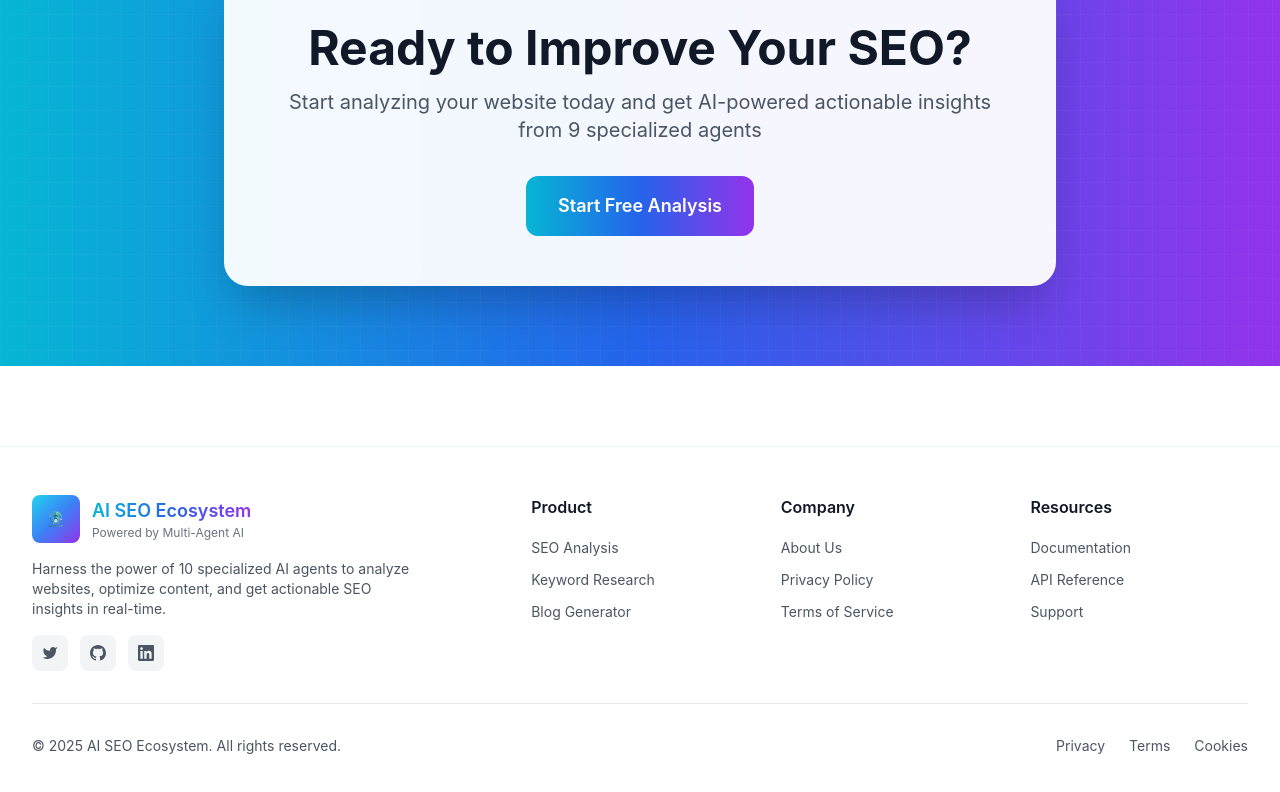
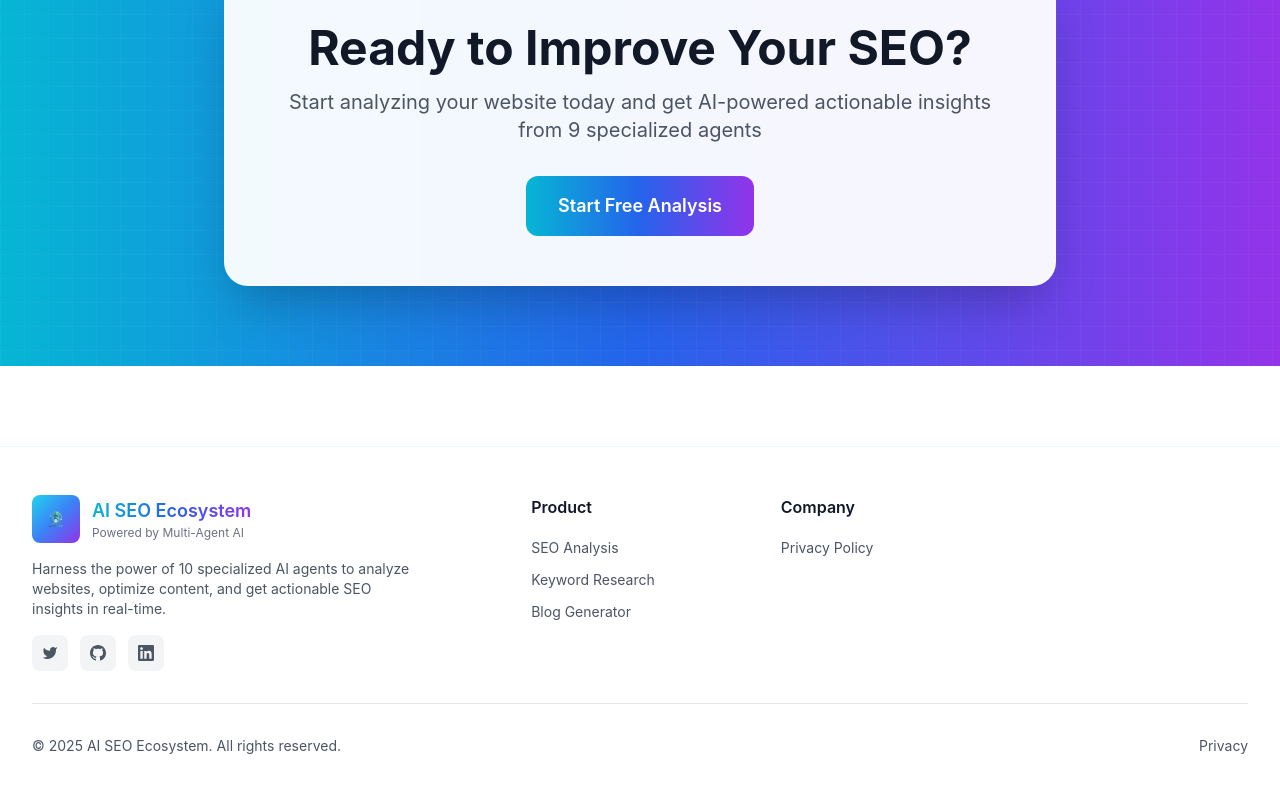
Before and after one commit to Yuvi021/AI-SEO-Ecosystem, a Next.js app in the folder frontend/: page / in a window 1280 px wide. Shown: the part 6144-6936 px from the top of the page. Built offline with nearby package versions, Linux system fonts and the light colour scheme; no server answers.

Commit message:
fix: footer UI changes

```diff
--- a/frontend/app/components/Footer.tsx
+++ b/frontend/app/components/Footer.tsx
@@ -14,14 +14,7 @@ export default function Footer() {
       { label: 'Blog Generator', href: '/blog-generator' },
     ],
     company: [
-      { label: 'About Us', href: '/about' },
       { label: 'Privacy Policy', href: '/privacy-policy' },
-      { label: 'Terms of Service', href: '/terms' },
-    ],
-    resources: [
-      { label: 'Documentation', href: '/docs' },
-      { label: 'API Reference', href: '/api' },
-      { label: 'Support', href: '/support' },
     ],
   };
 
@@ -127,23 +120,6 @@ export default function Footer() {
               ))}
             </ul>
           </div>
-
-          {/* Resources Links */}
-          <div>
-            <h3 className="font-semibold text-gray-900 dark:text-white mb-4">Resources</h3>
-            <ul className="space-y-2">
-              {footerLinks.resources.map((link) => (
-                <li key={link.href}>
-                  <Link
-                    href={link.href}
-                    className="text-sm text-gray-600 dark:text-gray-400 hover:text-cyan-600 dark:hover:text-cyan-400 transition-colors"
-                  >
-                    {link.label}
-                  </Link>
-                </li>
-              ))}
-            </ul>
-          </div>
         </div>
 
         {/* Bottom Bar */}
@@ -164,18 +140,6 @@ export default function Footer() {
             >
               Privacy
             </Link>
-            <Link
-              href="/terms"
-              className="text-sm text-gray-600 dark:text-gray-400 hover:text-cyan-600 dark:hover:text-cyan-400 transition-colors"
-            >
-              Terms
-            </Link>
-            <Link
-              href="/cookies"
-              className="text-sm text-gray-600 dark:text-gray-400 hover:text-cyan-600 dark:hover:text-cyan-400 transition-colors"
-            >
-              Cookies
-            </Link>
           </div>
         </motion.div>
       </div>
```
